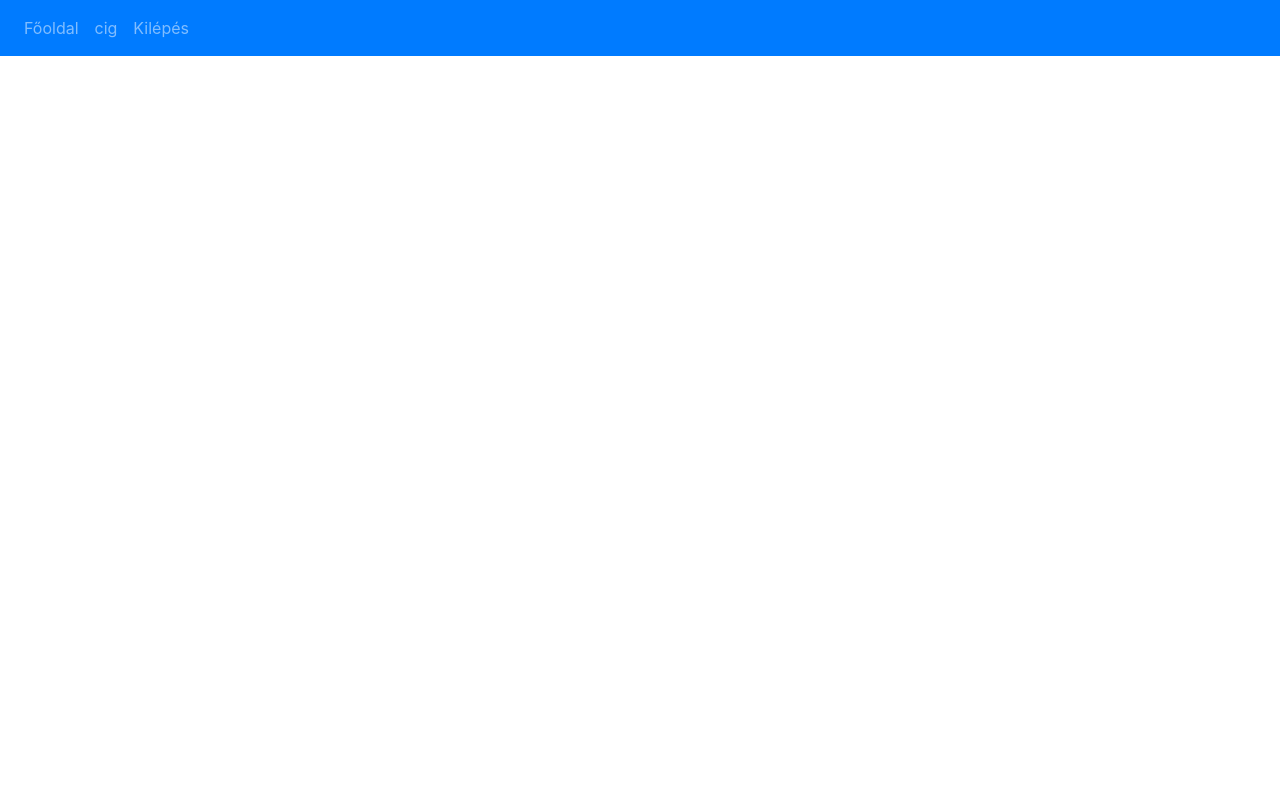
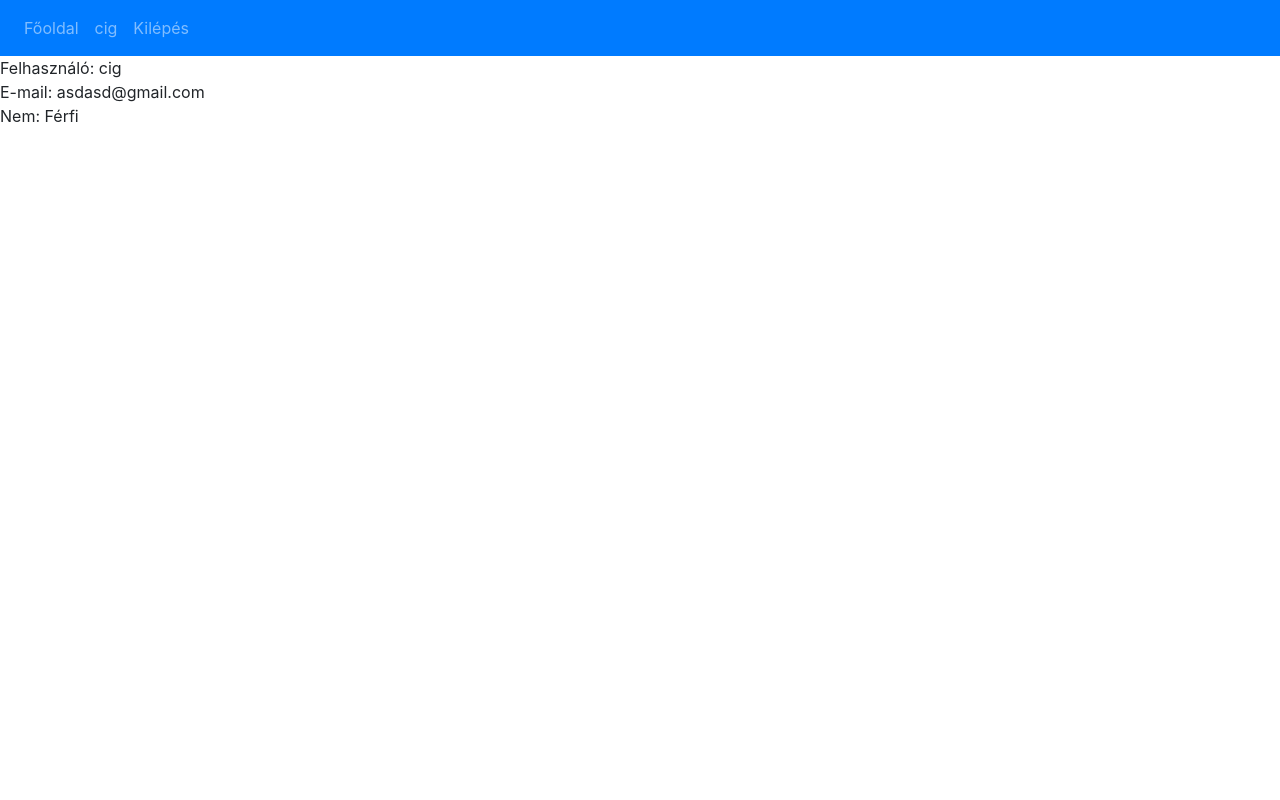
Before and after one commit to ProgrammerLori/Szakdolgozat, a PHP site: page /index.php?page=profile in a window 1280 px wide. Run offline with PHP 8.4, Linux system fonts and the light colour scheme; a user stored in the database is signed in.

Commit message:
Felhasználó adatai

```diff
--- a/controller/login.php
+++ b/controller/login.php
@@ -17,6 +17,8 @@ if(isset($_POST['username']) and isset($_POST['passw'])) {
 				if(md5($_POST['passw']) == $tanulo->get_pw()) {
 					$_SESSION['users_id'] = $row['users_id'];
 					$_SESSION['username'] = $tanulo->get_username();
+					$_SESSION['email'] = $tanulo->get_email();
+					$_SESSION['gender'] = $tanulo->get_gender();
                     header('Location: index.php');
                     exit();
 				}
--- /dev/null
+++ b/controller/lostpw.php
@@ -0,0 +1 @@
+<?php include "view/lostpw.php";
--- a/index.php
+++ b/index.php
@@ -35,13 +35,19 @@ if(isset($_REQUEST['page'])) {
                 $page = $_REQUEST['page'];
         }
 }
+if(empty($_SESSION["users_id"])){
+$menupontok = array('index' => "Főoldal",
 
+$action => $szoveg,
+'registration' => $regiszt,
+);}else{
 $menupontok = array(    'index' => "Főoldal",
                         'profile'=> $fo,
                         $action => $szoveg,
-                        'registration' => $regiszt,
+
 
                 );
+        }
 
 
                 $title = $menupontok[$page];
--- a/registrate.php
+++ b/registrate.php
@@ -3,8 +3,8 @@ include 'includes/db.inc.php';
 
 
 
-$sql = "INSERT INTO users (username,pw,email)
-VALUES ('".$_POST['username']."','".md5($_POST['passw'])."','".$_POST['email']."')";
+$sql = "INSERT INTO users (username,pw,email,gender)
+VALUES ('".$_POST['username']."','".md5($_POST['passw'])."','".$_POST['email']."','".$_POST['gender']."')";
 
 if ($conn->query($sql) === TRUE) {
     echo "New record created successfully";
--- a/view/profile.php
+++ b/view/profile.php
@@ -0,0 +1,8 @@
+<?php
+echo "Felhasználó: ".$_SESSION["username"]."<br>" ;
+echo "E-mail: ".$_SESSION["email"]."<br>";
+if ($_SESSION["gender"]==0) {
+    echo "Nem: Férfi";
+}else echo "Nem: Nő";
+
+?>
--- a/view/registration.php
+++ b/view/registration.php
@@ -15,4 +15,8 @@ echo "<h2>Regisztráció</h2>"
 							<br>
 							E-mail: <br><input type="text" name="email">
 							<br>
+
+							Neme:<br><input type="radio" name="gender" value="0">Férfi<br><input type="radio" name="gender"value="1">Nő
+							<br>
+
 						<input type="submit">
```
Also changed, not shown: view/login.php (+4 -3 lines), view/lostpw.php (added).
